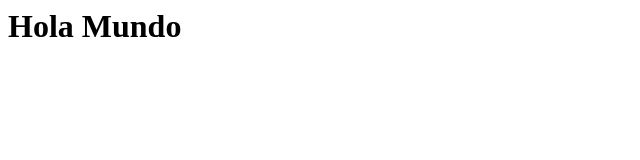
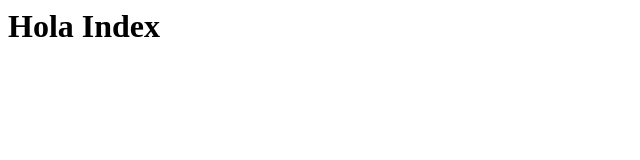
Before and after one commit to yasinmunoz/repositorio1, a plain HTML site: page index.html in a window 1280 px wide. Shown: the whole page, without its empty margins (0-640 px from the left). Drawn offline with Linux system fonts and the light colour scheme.

Commit message:
cambio en index.html. nuevo desarrollo

```diff
--- a/index.html
+++ b/index.html
@@ -1 +1 @@
-<h1>Hola Mundo</h1>
+<h1>Hola Index</h1>
```
